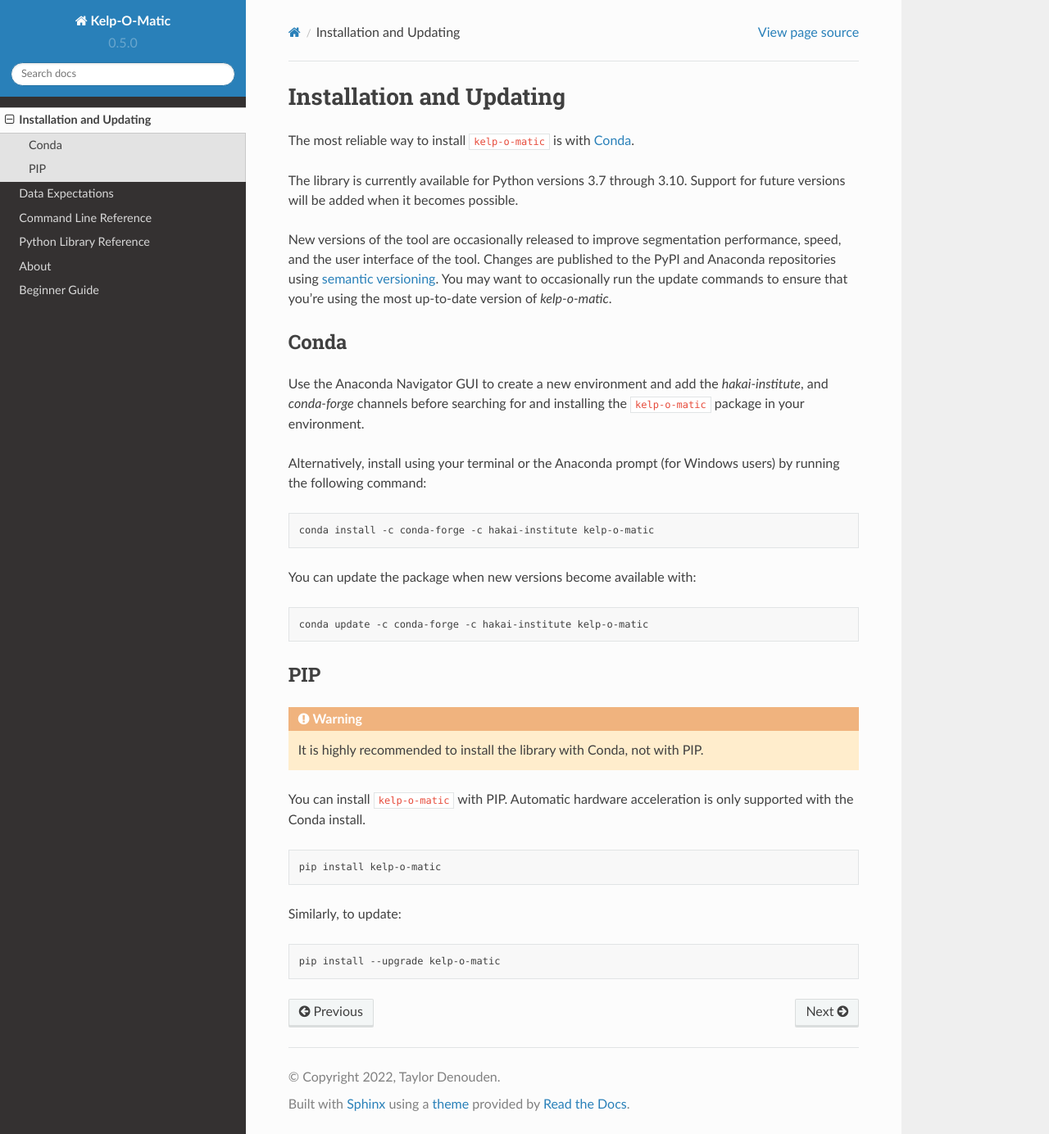
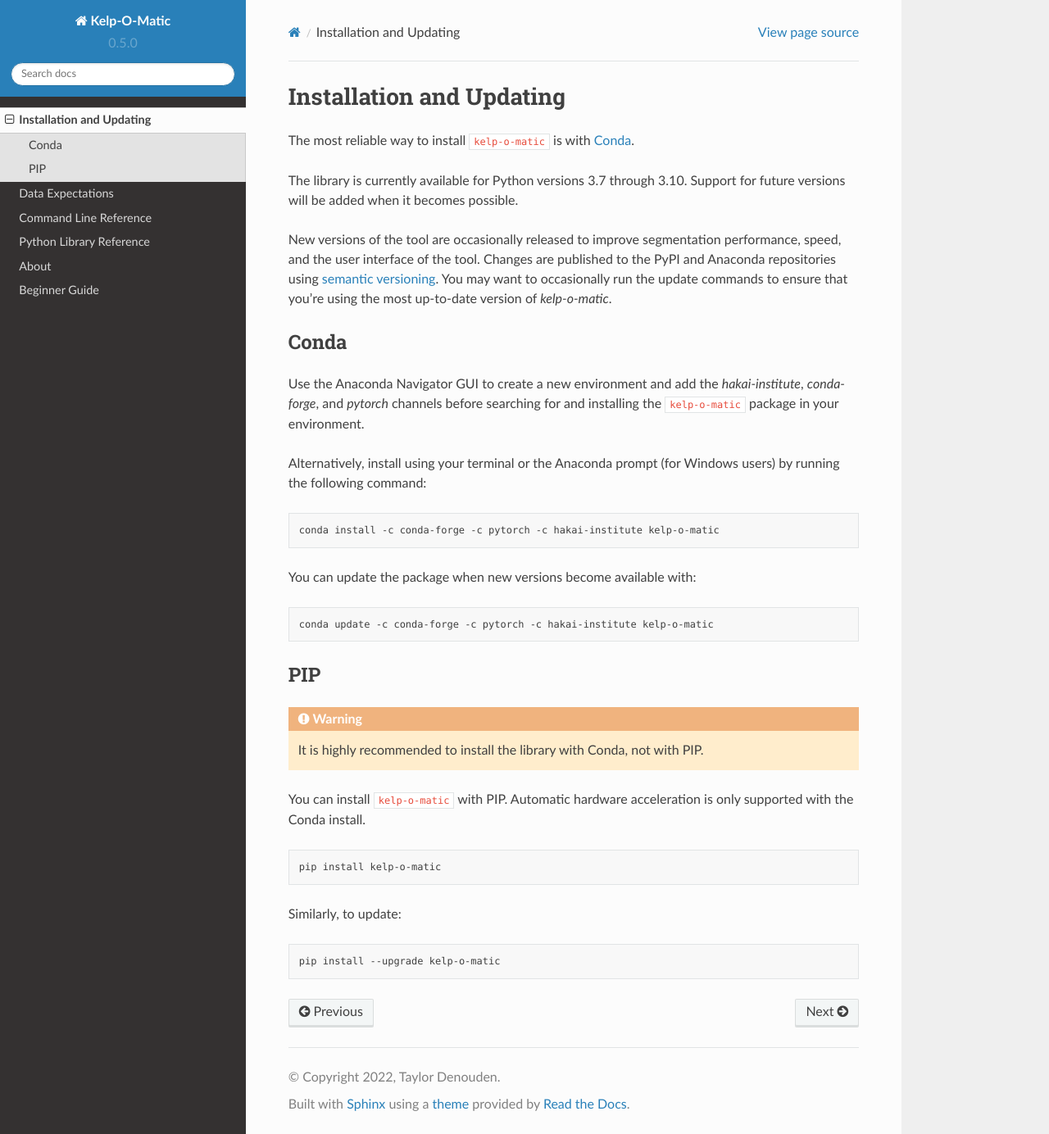
Before and after one commit to HakaiInstitute/kelp-o-matic, a Sphinx documentation site: the page built from docs/installation.rst, in a window 1280 px wide and 1384 px high. Shown: the whole window at 82% size. Built offline with Sphinx 7.4.7 and the Read the Docs theme 2.0.0, drawn with Linux system fonts in a browser that asks for light colours.

Commit message:
Add back pytorch channel to instructions
There are no pytorch builds for win-64 on conda-forge

```diff
--- a/docs/installation.rst
+++ b/docs/installation.rst
@@ -15,20 +15,20 @@ that you're using the most up-to-date version of `kelp-o-matic`.
 Conda
 -----
 
-Use the Anaconda Navigator GUI to create a new environment and add the *hakai-institute*, and *conda-forge* channels
+Use the Anaconda Navigator GUI to create a new environment and add the *hakai-institute*, *conda-forge*, and *pytorch* channels
 before searching for and installing the ``kelp-o-matic`` package in your environment.
 
 Alternatively, install using your terminal or the Anaconda prompt (for Windows users) by running the following command:
 
 .. code-block:: bash
 
-    conda install -c conda-forge -c hakai-institute kelp-o-matic
+    conda install -c conda-forge -c pytorch -c hakai-institute kelp-o-matic
 
 You can update the package when new versions become available with:
 
 .. code-block:: bash
 
-    conda update -c conda-forge -c hakai-institute kelp-o-matic
+    conda update -c conda-forge -c pytorch -c hakai-institute kelp-o-matic
 
 PIP
 ---
```
